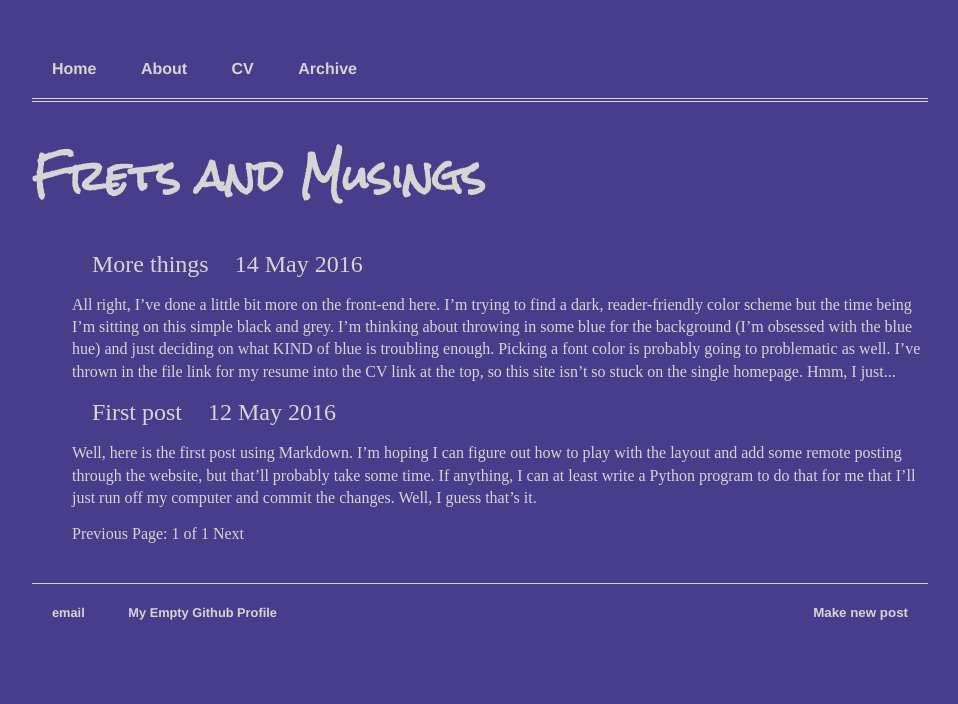
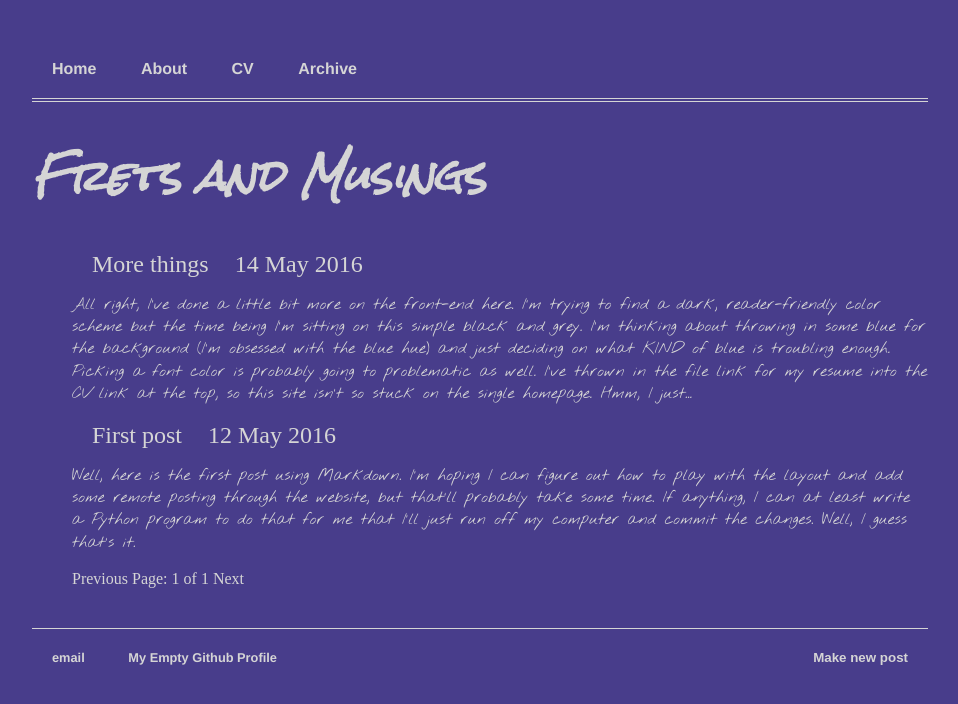
Before and after one commit to rgodinez/rgodinez.github.io, a Jekyll site: the page built from index.html, in a window 1280 px wide. Shown: the top 704 px of the page, without its empty margins (160-1118 px from the left). Built offline with Jekyll 4.4.1, drawn with Linux system fonts in a browser that asks for light colours; the list of posts is cut into pages by our own code.

Commit message:
font changes to p

```diff
--- a/_layouts/default.html
+++ b/_layouts/default.html
@@ -2,6 +2,7 @@
 	<html>
 		<head>
 			<link rel="stylesheet" type="text/css" href="https://fonts.googleapis.com/css?family=Rock+Salt">
+			<link rel="stylesheet" type="text/css" href="https://fonts.googleapis.com/css?family=Nothing+You+Could+Do">
 			<title>{{ page.title }}</title>
 			<!-- link to main stylesheet -->
 			<link rel="stylesheet" href="stylesheets/main.css">
--- a/stylesheets/main.css
+++ b/stylesheets/main.css
@@ -53,8 +53,10 @@ nav ul li a:hover, footer ul li a:hover {
 h1 {
     font-size: 2.5em;
     font-family: 'Rock Salt', cursive;
+	font-style: italic;
 }
 p {
+	font-family: 'Nothing You Could Do', cursive;
     font-size: 1.0em;
     line-height: 1.4em;
     color: #D5D5D5;
```
